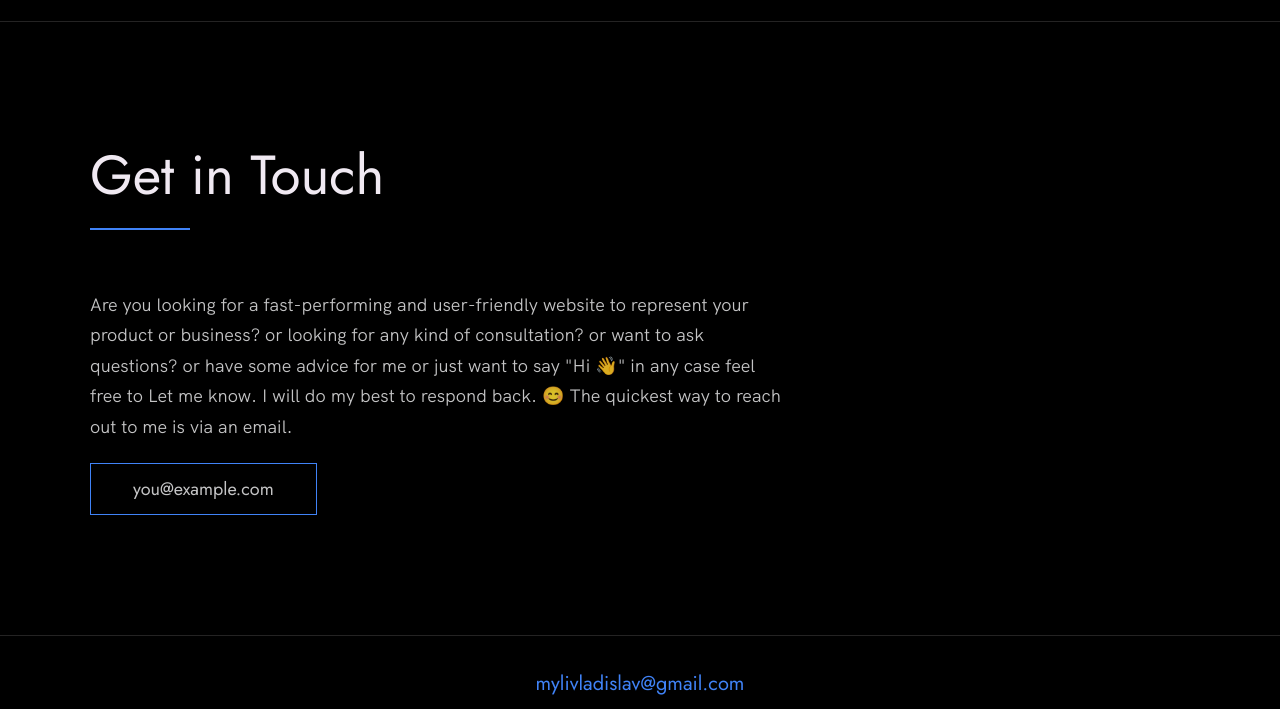
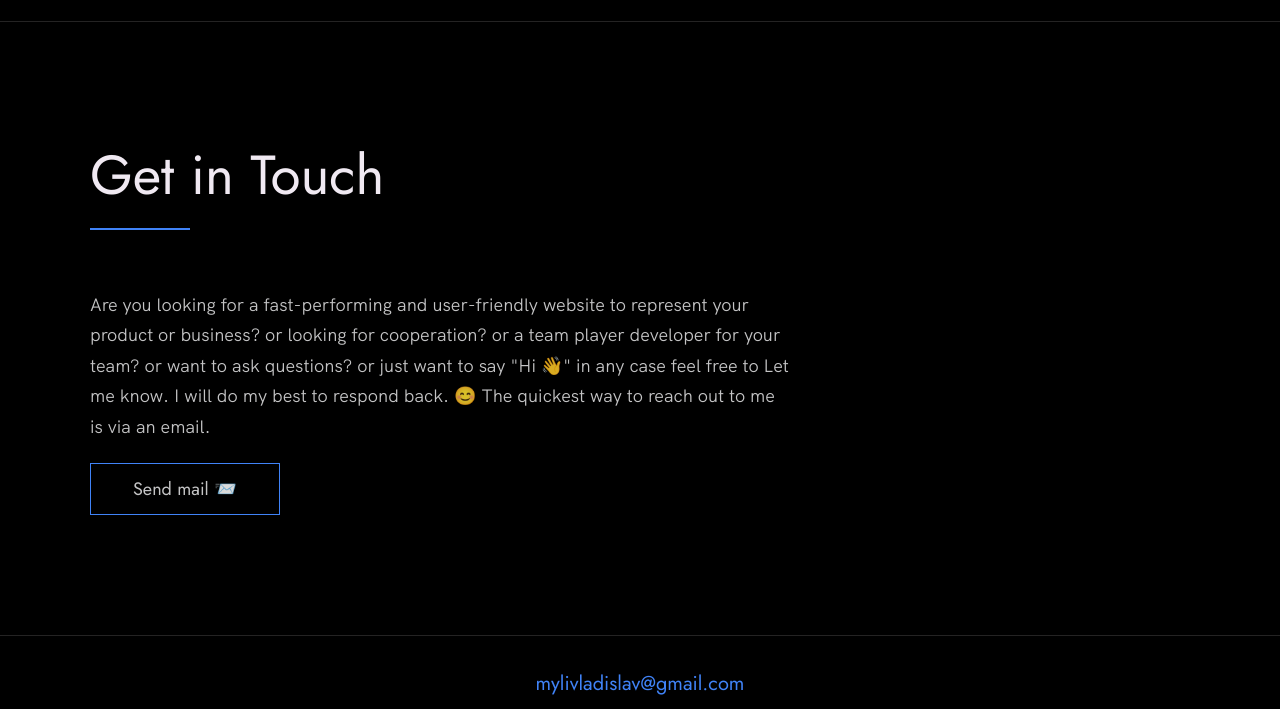
Before and after one commit to Vladislav-Burhovetskiy/portfolio, a website built with Vite: page index.html in a window 1280 px wide. Shown: the part 4155-4864 px from the top of the page. Built offline with nearby package versions, Linux system fonts and the light colour scheme.

Commit message:
*  get in touch section

```diff
--- a/index.html
+++ b/index.html
@@ -300,10 +300,17 @@
             <div class="about__text">
               <!-- Replace the below paragraph with info about yourself -->
               <p>
-                Enthusiastic and results-driven Front-End Developer with a passion for solving complex problems and creating impactful solutions. Leveraging a strong 10 years background in team collaboration and leadership from diverse roles in volunteer management and social project leadership.
+                Enthusiastic and results-driven Front-End Developer with a
+                passion for solving complex problems and creating impactful
+                solutions. Leveraging a strong 10 years background in team
+                collaboration and leadership from diverse roles in volunteer
+                management and social project leadership.
               </p>
               <p>
-                Former entrepreneur with a 5-year track record in educational business with an interest in Full Stack development. Eager to contribute technical expertise and innovative thinking to deliver meaningful solutions in the IT domain.
+                Former entrepreneur with a 5-year track record in educational
+                business with an interest in Full Stack development. Eager to
+                contribute technical expertise and innovative thinking to
+                deliver meaningful solutions in the IT domain.
               </p>
               <!-- Provide a link to your resume -->
               <a href="#" class="btn btn--blue">My Resume</a>
@@ -325,14 +332,16 @@
           <div class="contact__info">
             <p>
               Are you looking for a fast-performing and user-friendly website to
-              represent your product or business? or looking for any kind of
-              consultation? or want to ask questions? or have some advice for me
+              represent your product or business? or looking for cooperation? or
+              a team player developer for your team? or want to ask questions?
               or just want to say "Hi 👋" in any case feel free to Let me know.
               I will do my best to respond back. 😊 The quickest way to reach
               out to me is via an email.
             </p>
             <!-- Replace the email with yours -->
-            <a href="mailto:you@example.com" class="btn btn--blue">you@example.com</a>
+            <a href="mailto:mylivladislav@gmail.com" class="btn btn--blue">
+              Send mail 📨
+            </a>
           </div>
         </div>
       </section>
```
Also changed, not shown: index.css (+0 -16 lines).
